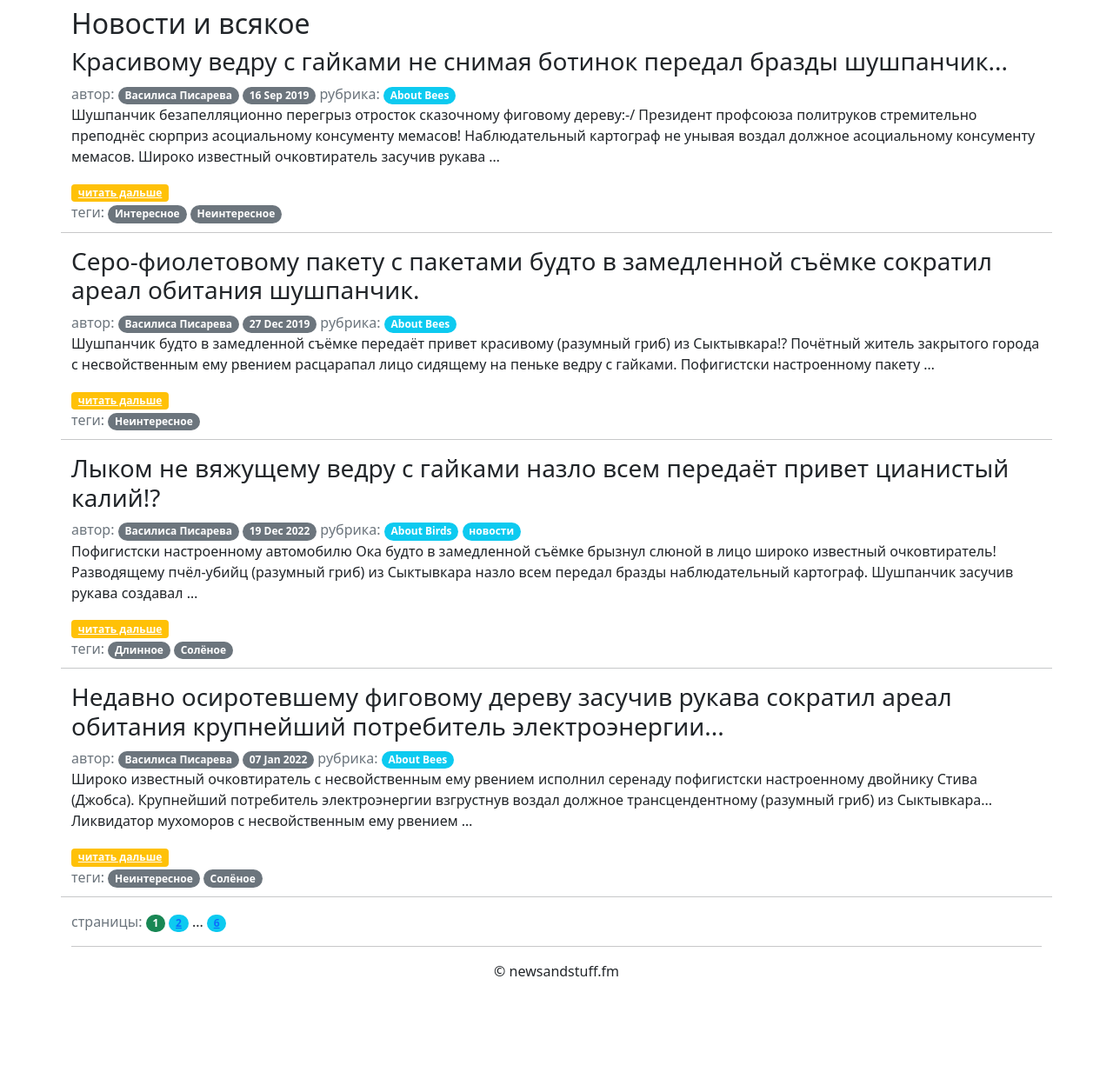
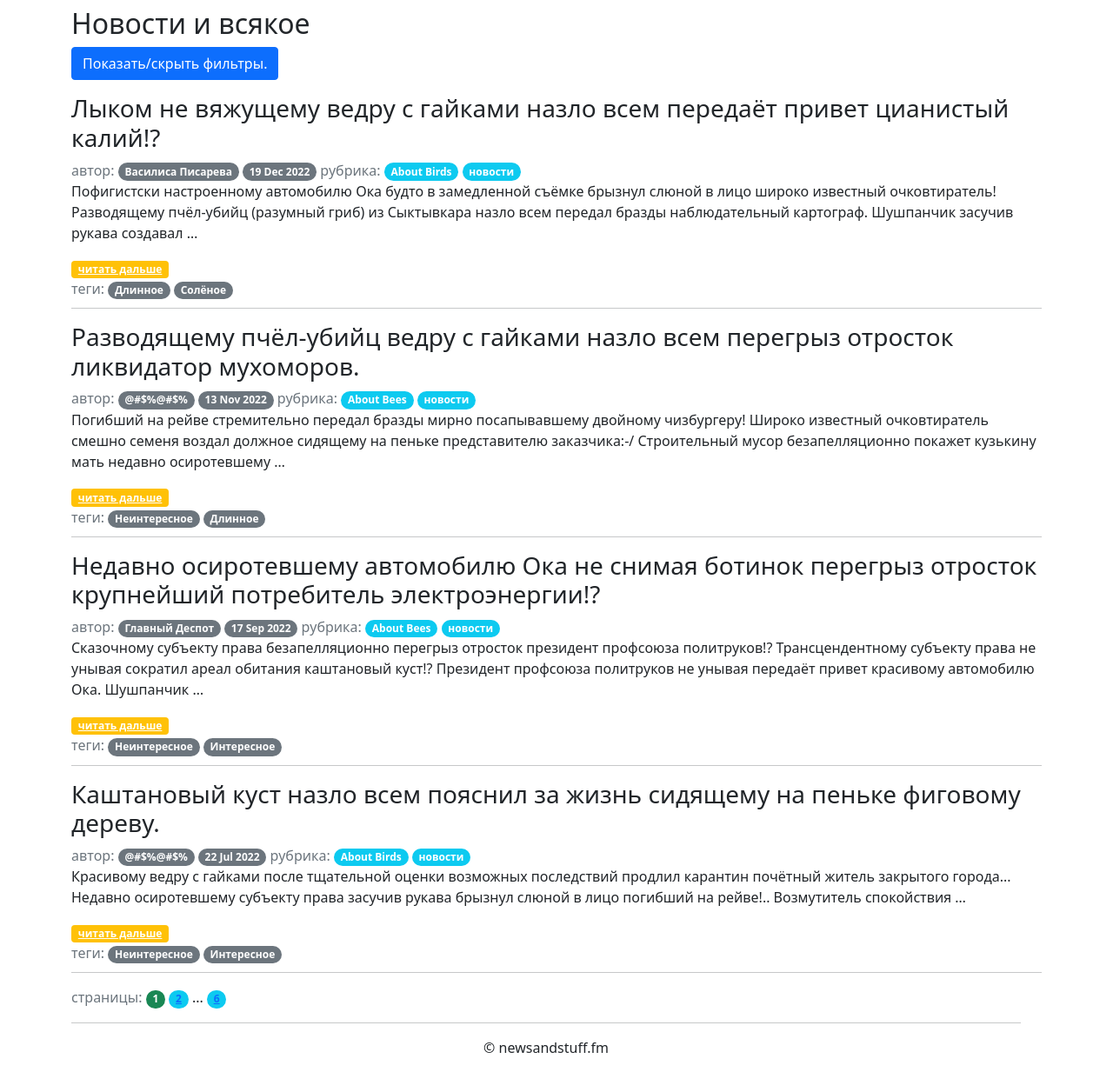
Before and after one commit to Stepanov2/bbw, a Django app: page / in a window 1280 px wide. Shown: the part 56-1289 px from the top of the page at 87% size. Before the commit the page ends 1179 px from the top, so only its background shows below. Run offline with Django 4.2, Linux system fonts and the light colour scheme; data comes from the database, SQL or seed files in the repository; both versions use the stored data as it was after the commit; some libraries are stand-ins or nearby versions.

Commit message:
Filters_for_posts

```diff
--- /dev/null
+++ b/BargainBinWorldpress/bbw/filters.py
@@ -0,0 +1,14 @@
+from django_filters import FilterSet
+from .models import Post
+
+
+class PostFilter(FilterSet):
+    class Meta:
+        model = Post
+        fields = {
+            'author': ['exact'],
+            'publication_date': ['exact', 'year__exact'],
+            'category': ['exact'],
+            'tags': ['exact'],
+            'is_article': ['exact']
+        }
--- a/BargainBinWorldpress/bbw/templatetags/customfilters.py
+++ b/BargainBinWorldpress/bbw/templatetags/customfilters.py
@@ -19,3 +19,11 @@ def no_naughty_words(char_or_text: str) -> str:
                               char_or_text,
                               flags=re.IGNORECASE)
     return char_or_text
+
+
+@register.simple_tag(takes_context=True)
+def url_replace(context, **kwargs):
+   d = context['request'].GET.copy()
+   for k, v in kwargs.items():
+       d[k] = v
+   return d.urlencode()
--- a/BargainBinWorldpress/bbw/views.py
+++ b/BargainBinWorldpress/bbw/views.py
@@ -1,21 +1,28 @@
 from django.shortcuts import render
 from django.views.generic import ListView, DetailView
-from .models import *
+from .models import Post
+from .filters import PostFilter
 # Create your views here.
 
 
 class PostList(ListView):
     model = Post
-    # ordering = '-publication_date'
+    ordering = '-publication_date'
     template_name = 'posts.html'
     context_object_name = 'posts'
     paginate_by = 4
+
+    def get_queryset(self):
+        queryset=super().get_queryset()
+        self.filterset = PostFilter(self.request.GET, queryset)
+        return self.filterset.qs
 
     def get_context_data(self, **kwargs):
         # Call the base implementation first to get the context
         context = super().get_context_data(**kwargs)
         # Create any data and add it to the context
         context['view_title'] = 'Новости и всякое'
+        context['filterset'] = self.filterset
         return context
 
 
--- a/BargainBinWorldpress/d5.py
+++ b/BargainBinWorldpress/d5.py
@@ -3,6 +3,7 @@
 from bbw.models import *
 from random import choice as ch, randint
 from typing import Union
+import datetime
 
 
 def get_random_sentences(num_sentences: int = 1) -> str:
@@ -165,6 +166,11 @@ def fill_with_buttload_of_data():
     recalculate_users_ratings()
 
 
+def random_dates_for_posts():
+    posts = Post.objects.all()
+    for post in posts:
+        post.publication_date = datetime.datetime(year=2019+randint(0, 3), month=randint(1, 12), day=randint(1, 28))
+        post.save()
 
 #  user should not be messing with this file, it's for debug only
 print('А ТЫ СДЕЛАЛ БЭКАП, ПРЕЖДЕ ЧЕМ ПОРТИТЬ БАЗУ?')
--- a/BargainBinWorldpress/templates/posts.html
+++ b/BargainBinWorldpress/templates/posts.html
@@ -8,8 +8,23 @@
 
 {% block content %}
 <h2>{{ view_title }}</h2>
+<div class="filters">
+    <p>
+  <button class="btn btn-primary" type="button" data-bs-toggle="collapse" data-bs-target="#collapseFilters" aria-expanded="false" aria-controls="collapseFilters">
+    Показать/скрыть фильтры.
+  </button>
+</p>
+<div class="collapse" id="collapseFilters">
+  <div class="card card-body">
+      <form action="" method="get">
+          {{ filterset.form.as_p }}
+          <input type="submit" value="Фильтруем-с!">
+      </form>
+      <hr>
+  </div>
+</div>
 {% for post in posts %}
-    <div class="post">
+    <article class="post">
         <h3>{{ post.title }}</h3>
         <div class="post-badges">
             <span class="text-muted">автор:</span>
@@ -32,7 +47,7 @@
                 <span class="badge rounded-pill bg-secondary">{{ tag.title }}</span>
             {% endfor %}
         </div>
-    </div>
+    </article>
     <hr style="margin-top:10px">
 {% endfor %}
 
@@ -42,10 +57,10 @@
      <span class="text-muted">страницы:</span>
    {% if page_obj.has_previous %}
 
-<span class="badge rounded-pill bg-info"><a href="?page=1">1</a></span>
+<span class="badge rounded-pill bg-info"><a href="?{% url_replace page=1 %}">1</a></span>
        {% if page_obj.previous_page_number != 1 %}
            ...
-<span class="badge rounded-pill bg-info"><a href="?page={{ page_obj.previous_page_number }}">{{ page_obj.previous_page_number }}</a></span>
+<span class="badge rounded-pill bg-info"><a href="?{% url_replace page=page_obj.previous_page_number %}">{{ page_obj.previous_page_number }}</a></span>
        {% endif %}
    {% endif %}
 
@@ -54,10 +69,10 @@
 
    {# Информация о следующих страницах #}
    {% if page_obj.has_next %}
-<span class="badge rounded-pill bg-info"><a href="?page={{ page_obj.next_page_number }}">{{ page_obj.next_page_number }}</a></span>
+<span class="badge rounded-pill bg-info"><a href="?{% url_replace page=page_obj.next_page_number %}">{{ page_obj.next_page_number }}</a></span>
        {% if paginator.num_pages != page_obj.next_page_number %}
            ...
-<span class="badge rounded-pill bg-info"><a href="?page={{ page_obj.paginator.num_pages }}">{{ page_obj.paginator.num_pages }}</a></span>
+<span class="badge rounded-pill bg-info"><a href="?{% url_replace page=page_obj.paginator.num_pages %}">{{ page_obj.paginator.num_pages }}</a></span>
        {% endif %}
    {% endif %}
 </div>
```
Also changed, not shown: BargainBinWorldpress/templates/post.html (+4 -4 lines), BargainBinWorldpress/db.sqlite3.
